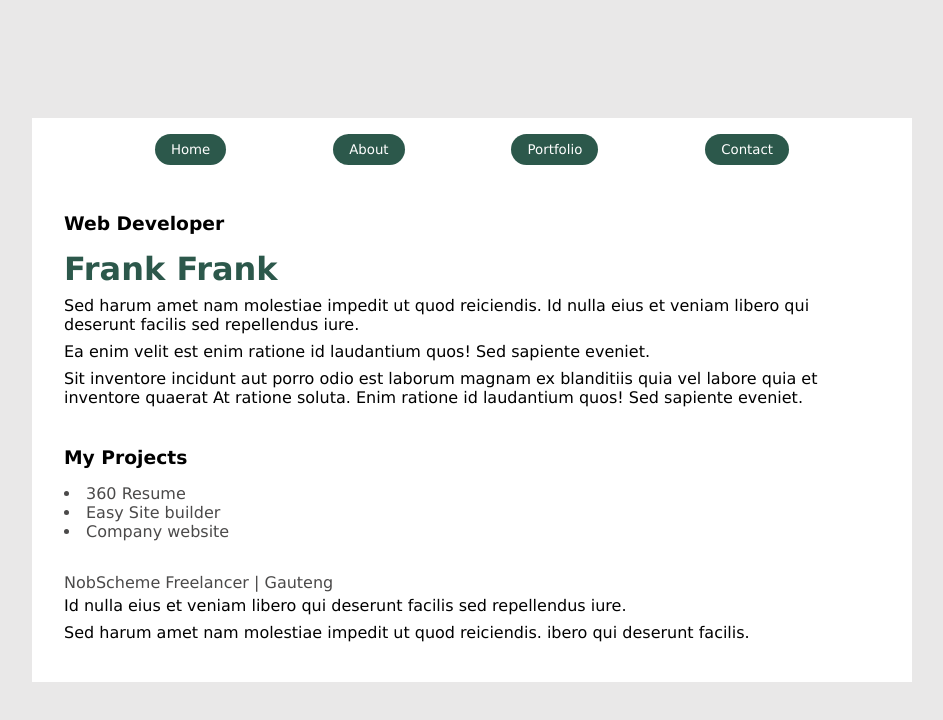
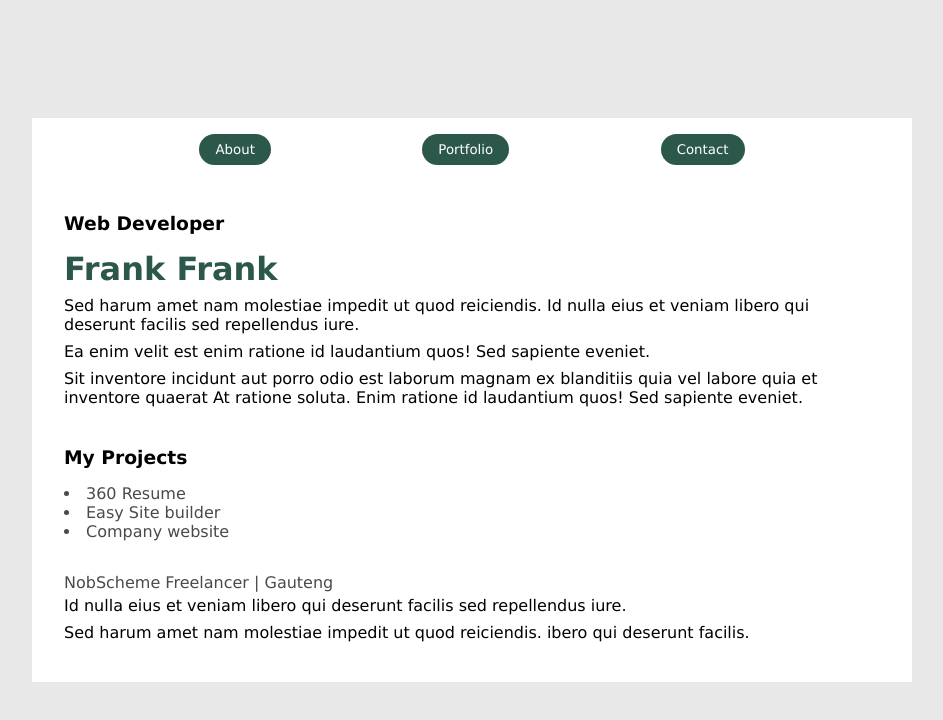
Before and after one commit to thembalakhe/portfolio-website, an Angular app: page /home in a window 1280 px wide. Shown: the top 720 px of the page, without its empty margins (168-1111 px from the left). Built offline with nearby package versions, Linux system fonts and the light colour scheme.

Commit message:
changed nav layout

```diff
--- a/src/app/components/Layouts/nav/nav.component.html
+++ b/src/app/components/Layouts/nav/nav.component.html
@@ -1,7 +1,6 @@
 <main>
   <nav>
     <small>
-    <a routerLink="">Home</a>
     <a routerLink="/about">About</a>
     <a routerLink="/portfolio">Portfolio</a>
     <a routerLink="/contact">Contact</a>
```
